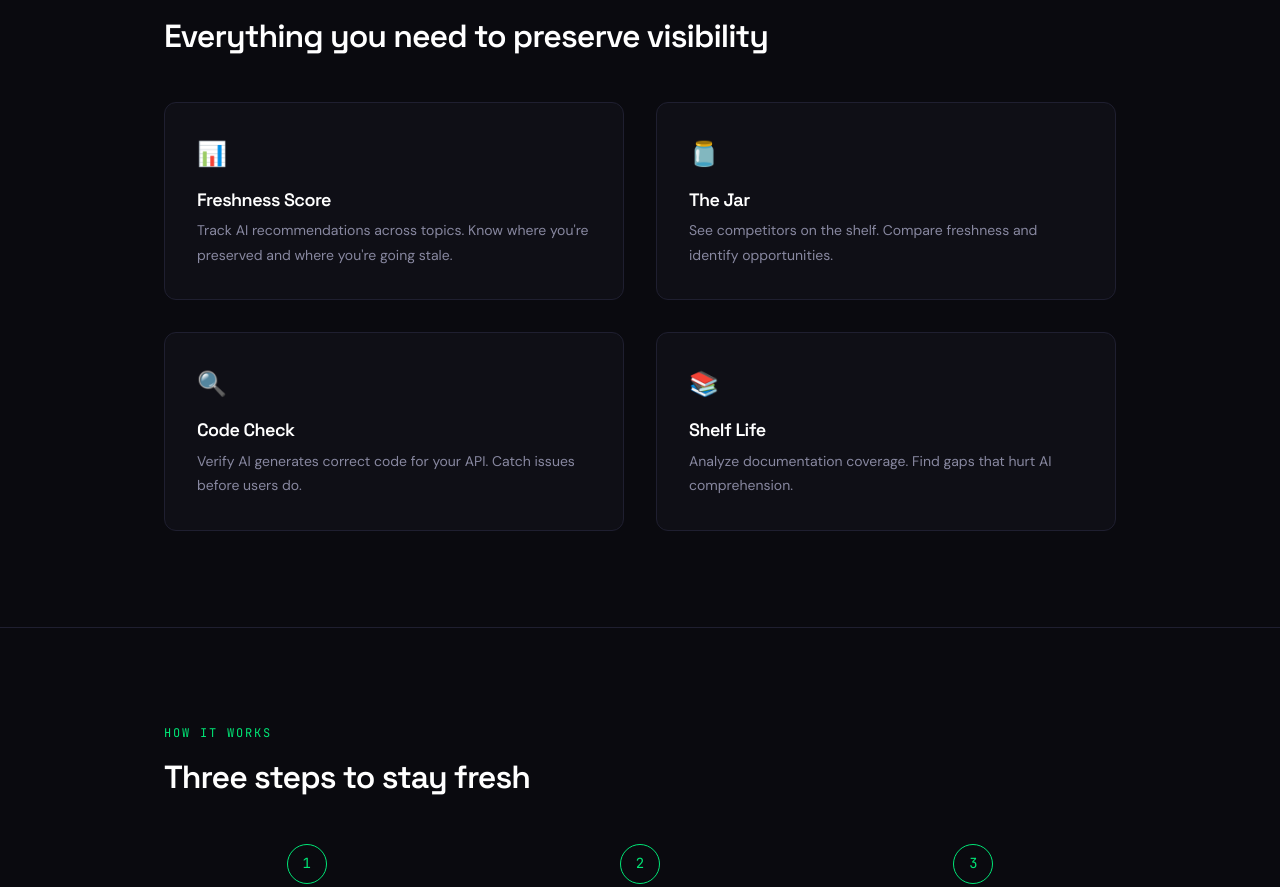
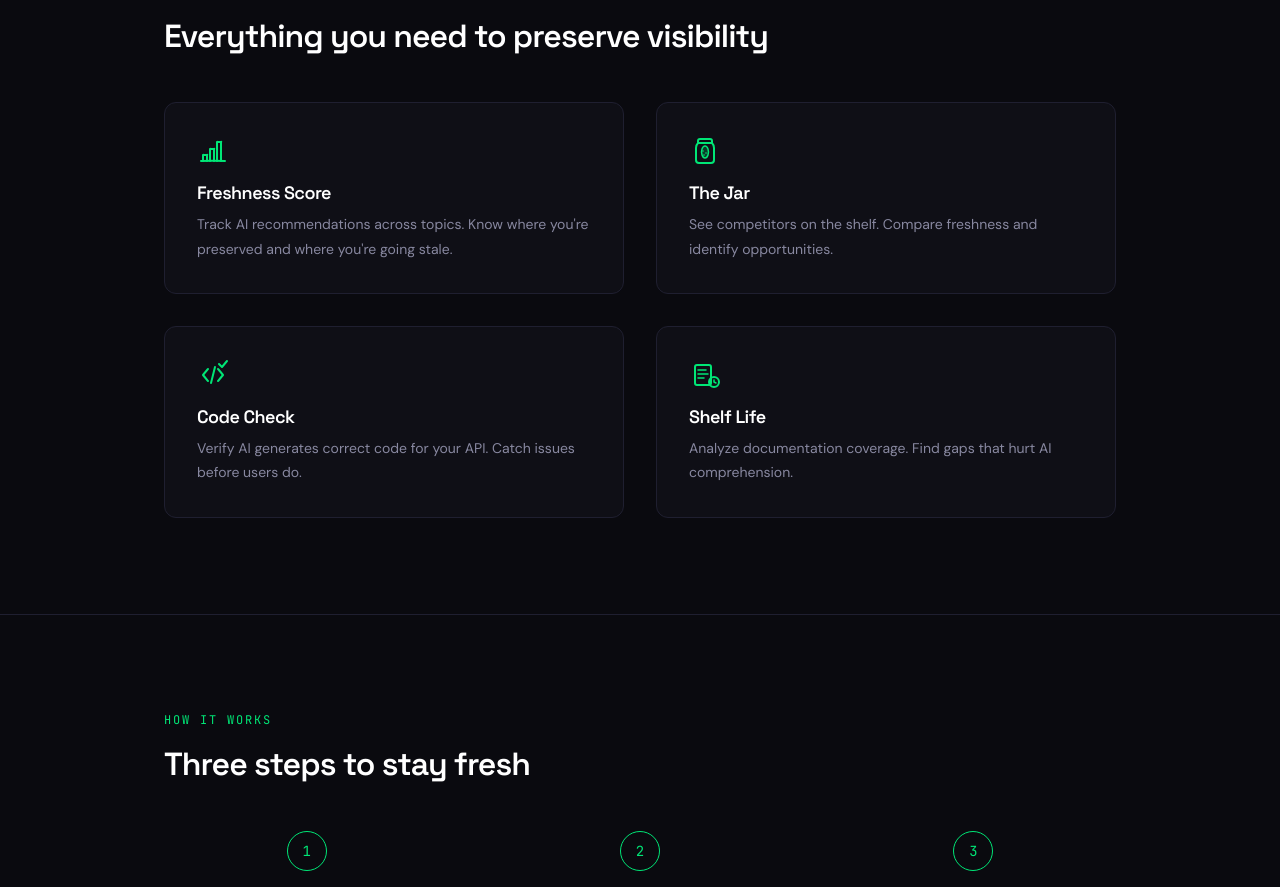
Before and after one commit to caiopizzol/pickled, a React (Vite) app in the folder apps/web/: page / in a window 1280 px wide. Shown: the part 1000-1887 px from the top of the page. Built offline with nearby package versions, Linux system fonts and the light colour scheme.

Commit message:
feat: update feature icons

```diff
--- a/apps/web/src/components/Features.css
+++ b/apps/web/src/components/Features.css
@@ -9,8 +9,15 @@
 }
 
 .feature-icon {
-  font-size: 1.5rem;
+  width: 32px;
+  height: 32px;
+  color: var(--color-primary);
   margin-bottom: var(--space-4);
+}
+
+.feature-icon svg {
+  width: 100%;
+  height: 100%;
 }
 
 .feature-card h3 {
--- a/apps/web/src/components/Features.tsx
+++ b/apps/web/src/components/Features.tsx
@@ -1,32 +1,38 @@
 import "./Features.css";
+import {
+  FreshnessScoreIcon,
+  JarIcon,
+  CodeCheckIcon,
+  ShelfLifeIcon,
+} from "./icons/FeatureIcons";
 
 interface Feature {
-  icon: string;
+  icon: React.ReactNode;
   title: string;
   description: string;
 }
 
 const features: Feature[] = [
   {
-    icon: "📊",
+    icon: <FreshnessScoreIcon />,
     title: "Freshness Score",
     description:
       "Track AI recommendations across topics. Know where you're preserved and where you're going stale.",
   },
   {
-    icon: "🫙",
+    icon: <JarIcon />,
     title: "The Jar",
     description:
       "See competitors on the shelf. Compare freshness and identify opportunities.",
   },
   {
-    icon: "🔍",
+    icon: <CodeCheckIcon />,
     title: "Code Check",
     description:
       "Verify AI generates correct code for your API. Catch issues before users do.",
   },
   {
-    icon: "📚",
+    icon: <ShelfLifeIcon />,
     title: "Shelf Life",
     description:
       "Analyze documentation coverage. Find gaps that hurt AI comprehension.",
--- /dev/null
+++ b/apps/web/src/components/icons/FeatureIcons.tsx
@@ -0,0 +1,183 @@
+interface IconProps {
+  className?: string;
+}
+
+export function FreshnessScoreIcon({ className }: IconProps) {
+  return (
+    <svg
+      viewBox="0 0 32 32"
+      fill="none"
+      xmlns="http://www.w3.org/2000/svg"
+      className={className}
+    >
+      {/* Hand-drawn style bar chart with ascending bars */}
+      <path
+        d="M6 26 L6 20 Q6.5 19.5 7 20 L10 20 Q10.5 19.5 10 20 L10 26"
+        stroke="currentColor"
+        strokeWidth="2"
+        strokeLinecap="round"
+        strokeLinejoin="round"
+      />
+      <path
+        d="M13 26 L13 14 Q13.5 13.5 14 14 L17 14 Q17.5 13.5 17 14 L17 26"
+        stroke="currentColor"
+        strokeWidth="2"
+        strokeLinecap="round"
+        strokeLinejoin="round"
+      />
+      <path
+        d="M20 26 L20 7 Q20.5 6.5 21 7 L24 7 Q24.5 6.5 24 7 L24 26"
+        stroke="currentColor"
+        strokeWidth="2"
+        strokeLinecap="round"
+        strokeLinejoin="round"
+      />
+      {/* Base line with slight wobble */}
+      <path
+        d="M4 26 Q16 25.5 28 26"
+        stroke="currentColor"
+        strokeWidth="2"
+        strokeLinecap="round"
+      />
+    </svg>
+  );
+}
+
+export function JarIcon({ className }: IconProps) {
+  return (
+    <svg
+      viewBox="0 0 32 32"
+      fill="none"
+      xmlns="http://www.w3.org/2000/svg"
+      className={className}
+    >
+      {/* Jar lid */}
+      <path
+        d="M9 6 Q9 4 11 4 L21 4 Q23 4 23 6 L23 8 L9 8 Z"
+        stroke="currentColor"
+        strokeWidth="2"
+        strokeLinecap="round"
+        strokeLinejoin="round"
+      />
+      {/* Jar body with organic shape */}
+      <path
+        d="M9 8 Q7 10 7 13 L7 25 Q7 28 10 28 L22 28 Q25 28 25 25 L25 13 Q25 10 23 8"
+        stroke="currentColor"
+        strokeWidth="2"
+        strokeLinecap="round"
+        strokeLinejoin="round"
+      />
+      {/* Pickle inside - simple curved shape */}
+      <path
+        d="M13 14 Q12 17 13 20 Q14 23 16 23 Q18 23 19 20 Q20 17 19 14 Q18 11 16 11 Q14 11 13 14"
+        stroke="currentColor"
+        strokeWidth="1.5"
+        strokeLinecap="round"
+        fill="currentColor"
+        fillOpacity="0.2"
+      />
+      {/* Pickle bumps */}
+      <circle cx="14" cy="16" r="0.8" fill="currentColor" />
+      <circle cx="17" cy="18" r="0.8" fill="currentColor" />
+      <circle cx="15" cy="20" r="0.8" fill="currentColor" />
+    </svg>
+  );
+}
+
+export function CodeCheckIcon({ className }: IconProps) {
+  return (
+    <svg
+      viewBox="0 0 32 32"
+      fill="none"
+      xmlns="http://www.w3.org/2000/svg"
+      className={className}
+    >
+      {/* Left angle bracket with hand-drawn feel */}
+      <path
+        d="M11 10 Q10.5 10.5 6 16 Q10.5 21.5 11 22"
+        stroke="currentColor"
+        strokeWidth="2"
+        strokeLinecap="round"
+        strokeLinejoin="round"
+      />
+      {/* Right angle bracket */}
+      <path
+        d="M21 10 Q21.5 10.5 26 16 Q21.5 21.5 21 22"
+        stroke="currentColor"
+        strokeWidth="2"
+        strokeLinecap="round"
+        strokeLinejoin="round"
+      />
+      {/* Slash in middle */}
+      <path
+        d="M18 8 Q16 16 14 24"
+        stroke="currentColor"
+        strokeWidth="2"
+        strokeLinecap="round"
+      />
+      {/* Small checkmark */}
+      <path
+        d="M22 5 L25 8 L30 2"
+        stroke="currentColor"
+        strokeWidth="2"
+        strokeLinecap="round"
+        strokeLinejoin="round"
+      />
+    </svg>
+  );
+}
+
+export function ShelfLifeIcon({ className }: IconProps) {
+  return (
+    <svg
+      viewBox="0 0 32 32"
+      fill="none"
+      xmlns="http://www.w3.org/2000/svg"
+      className={className}
+    >
+      {/* Stack of documents with slightly offset, hand-drawn lines */}
+      <path
+        d="M6 8 Q6 6 8 6 L20 6 Q22 6 22 8 L22 24 Q22 26 20 26 L8 26 Q6 26 6 24 Z"
+        stroke="currentColor"
+        strokeWidth="2"
+        strokeLinecap="round"
+        strokeLinejoin="round"
+      />
+      {/* Document lines */}
+      <path
+        d="M9 11 Q13.5 10.8 17 11"
+        stroke="currentColor"
+        strokeWidth="1.5"
+        strokeLinecap="round"
+      />
+      <path
+        d="M9 15 Q13.5 14.8 19 15"
+        stroke="currentColor"
+        strokeWidth="1.5"
+        strokeLinecap="round"
+      />
+      <path
+        d="M9 19 Q12 18.8 15 19"
+        stroke="currentColor"
+        strokeWidth="1.5"
+        strokeLinecap="round"
+      />
+      {/* Small clock/timer in corner */}
+      <circle
+        cx="25"
+        cy="23"
+        r="5"
+        stroke="currentColor"
+        strokeWidth="2"
+        fill="none"
+      />
+      <path
+        d="M25 21 L25 23 L27 24"
+        stroke="currentColor"
+        strokeWidth="1.5"
+        strokeLinecap="round"
+        strokeLinejoin="round"
+      />
+    </svg>
+  );
+}
```
